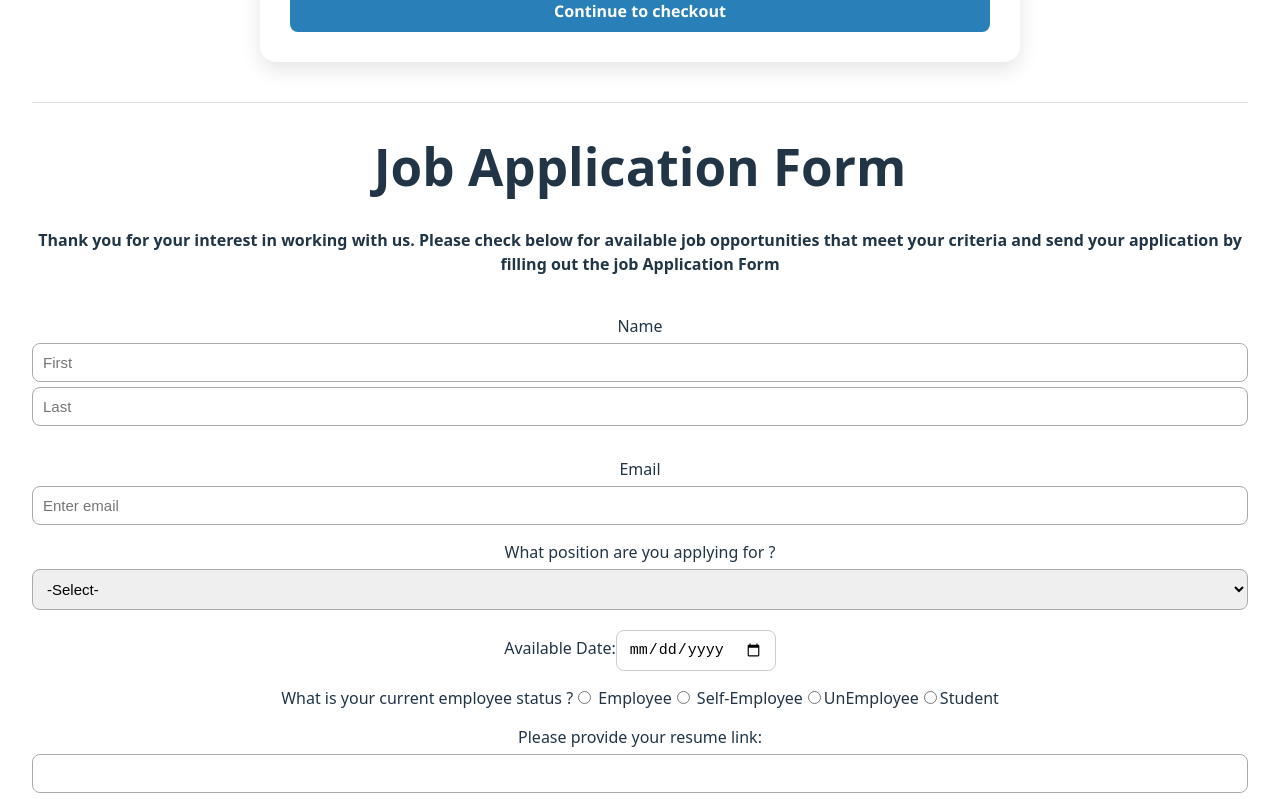
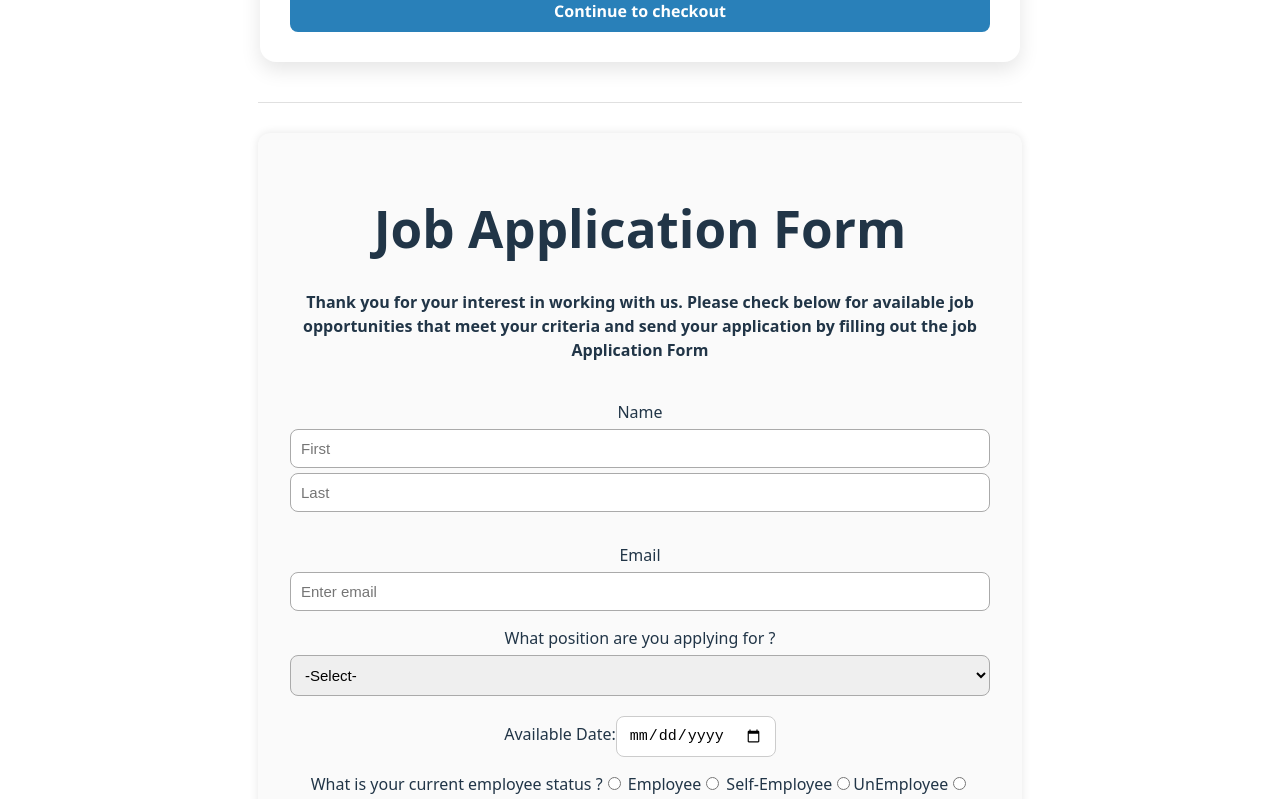
Before and after one commit to Trupti-coder/formDemos-UsingReactVite, a React (Vite) app: page / in a window 1280 px wide. Shown: the part 3901-4700 px from the top of the page. Built offline with nearby package versions, Linux system fonts and the light colour scheme.

Commit message:
Update JobApplication.module.css

```diff
--- a/src/components/JobApplication.module.css
+++ b/src/components/JobApplication.module.css
@@ -0,0 +1,8 @@
+.container {
+    max-width: 700px;
+    margin: auto;
+    padding: 2rem;
+    background: #fafafa;
+    border-radius: 12px;
+    box-shadow: 0 0 10px rgba(0, 0, 0, 0.1);
+  }
```
